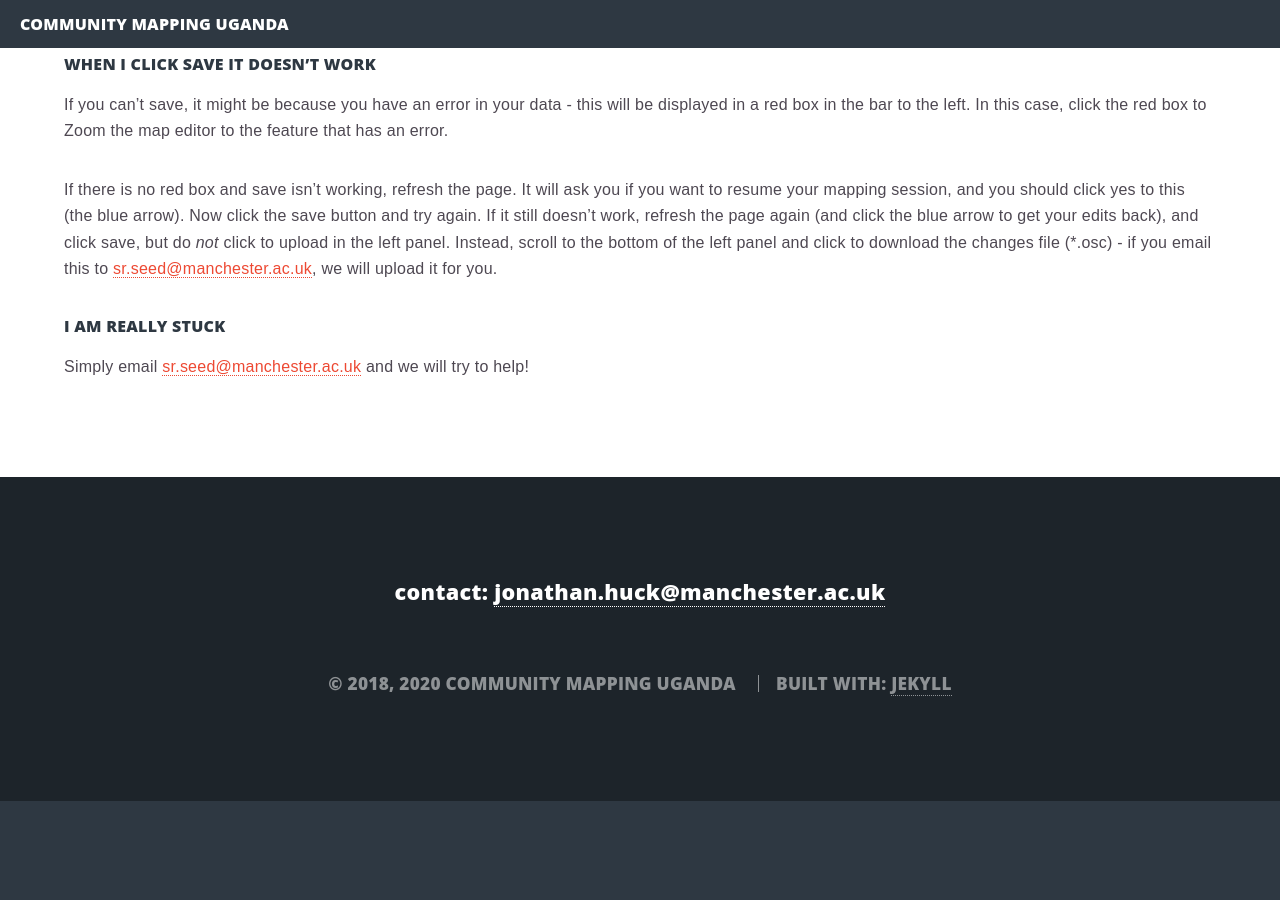
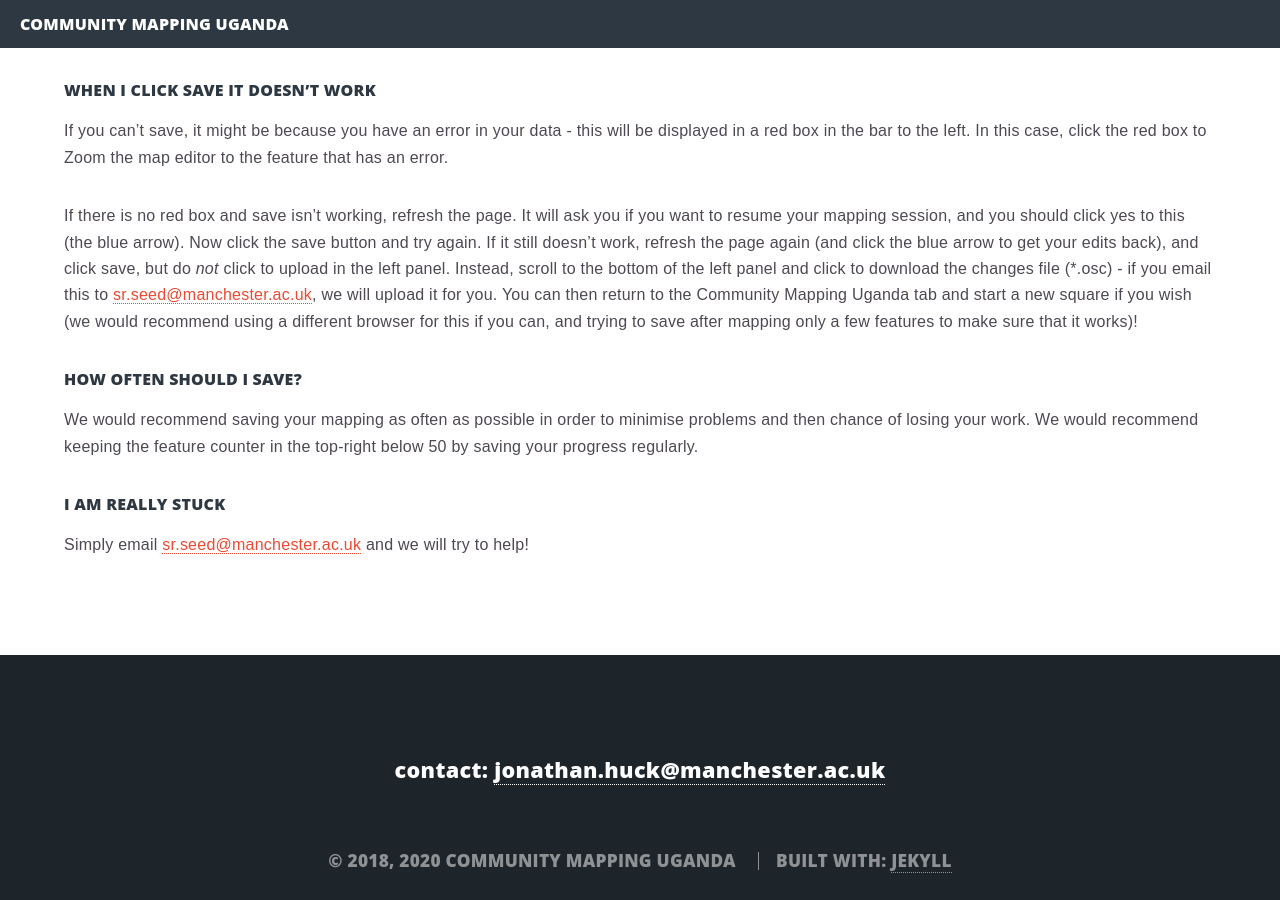
Before and after one commit to jonnyhuck/huckathon.org, a Jekyll site: the page built from faq.md, in a window 1280 px wide and 900 px high, scrolled down 2494 px. Built offline with Jekyll 4.4.1, drawn with Linux system fonts in a browser that asks for light colours; before the commit the page ends 3295 px from its top, so only the background shows below that; some of the changed text lies outside the part shown.

Commit message:
update faq

```diff
--- a/faq.md
+++ b/faq.md
@@ -11,12 +11,13 @@ title2: FAQs
 * [I am right-clicking on a hut/building to make it circular/square, and it is not giving me the menu that I am expecting.](#i-am-right-clicking-on-a-hutbuilding-to-make-it-circularsquare-and-it-is-not-giving-me-the-menu-that-i-am-expecting)
 * [What happens if I’m not sure how to label what I’ve mapped? e.g. if I’m not sure if it’s a track, minor road etc. Can I save it with edits to be checked?](#what-happens-if-im-not-sure-how-to-label-what-ive-mapped-eg-if-im-not-sure-if-its-a-track-minor-road-etc-can-i-save-it-with-edits-to-be-checked)
 * [OpenStreetMap is telling me my track doesn’t join up to anything, is it ok just to track part of a road/track and save it? ](#openstreetmap-is-telling-me-my-track-doesnt-join-up-to-anything-but-it-runs-on-outside-my-square-is-it-ok-just-to-track-part-of-a-roadtrack-and-save-it)
-* [I’ve started a road/track line then accidentally double clicked to finish, how do I go back to editing it/ continuing with it? ](#ive-started-a-roadtrack-line-then-accidentally-double-clicked-to-finish-how-do-i-go-back-to-editing-it-continuing-with-it)
+* [I’ve started a road/track line then accidentally double clicked to finish, how do I go back to editing it / continuing with it? ](#ive-started-a-roadtrack-line-then-accidentally-double-clicked-to-finish-how-do-i-go-back-to-editing-it-continuing-with-it)
 * [I noticed I went wrong on a section, but I’ve since mapped some other sections of my square, how do I delete it without losing my other work?](#i-noticed-i-went-wrong-on-a-section-but-ive-since-mapped-some-other-sections-of-my-square-how-do-i-delete-it-without-losing-my-other-work)
 * [Is it ok if I don’t complete everything in the square?](#is-it-ok-if-i-dont-complete-everything-in-the-square)
 * [Why can I not see the square in the editor?](#why-can-i-not-see-the-square-in-the-editor)
 * [Is it OK if I go outside of my square?](#is-it-ok-if-i-go-outside-of-my-square)
 * [When I click Save it doesn't work](#when-i-click-save-it-doesnt-work)
+* [How often should I save?](#how-often-should-i-save)
 * [I am really stuck](#i-am-really-stuck)
 
 ---
@@ -43,7 +44,7 @@ We check all of the data that our volunteers create (please *do not* tick the bo
 
 This is fine - where possible, it is good to connect lines to other lines, but if this is not possible (i.e. because there is nothing to connect it to) then it is perfectly fine to leave it for someone else to connect in the future. The warnings are just there to ensure that you haven't forgotten to connect them by accident - they can be safely ignored if there is nothing to connect to *(as the person who maps the adjacent square will likely connect them in the future!)*.
 
-#### I’ve started a road/track line then accidentally double clicked to finish, how do I go back to editing it/ continuing with it?
+#### I’ve started a road/track line then accidentally double clicked to finish, how do I go back to editing it / continuing with it?
 
 No problem, simply select the **line** tool again, and start your new line at the end of the previous one - it will seamlessly extend the original line - you can then set it to have the same classification, and this will be no different to if you had drawn it all in one go in the first place.
 
@@ -71,8 +72,12 @@ Yes, this is fine. Do not worry too much about the exact location of the square,
 
 If you can't save, it might be because you have an error in your data - this will be displayed in a red box in the bar to the left. In this case, click the red box to Zoom the map editor to the feature that has an error.
 
-If there is no red box and save isn't working, refresh the page. It will ask you if you want to resume your mapping session, and you should click yes to this (the blue arrow). Now click the save button and try again. If it still doesn't work, refresh the page again (and click the blue arrow to get your edits back), and click save, but do *not* click to upload in the left panel. Instead, scroll to the bottom of the left panel and click to download the changes file (*.osc) - if you email this to <span id='zoomMsg'></span>, we will upload it for you.
+If there is no red box and save isn't working, refresh the page. It will ask you if you want to resume your mapping session, and you should click yes to this (the blue arrow). Now click the save button and try again. If it still doesn't work, refresh the page again (and click the blue arrow to get your edits back), and click save, but do *not* click to upload in the left panel. Instead, scroll to the bottom of the left panel and click to download the changes file (*.osc) - if you email this to <span id='zoomMsg'></span>, we will upload it for you. You can then return to the Community Mapping Uganda tab and start a new square if you wish (we would recommend using a different browser for this if you can, and trying to save after mapping only a few features to make sure that it works)!
 <script>document.getElementById('zoomMsg').innerHTML = Tea.decrypt("8KROz/NSb7KWOb+Y7onNvTbwI4yK4EU6pyqY9GflodEN10U2PpH8nvxEFzyBwWcUl6APxVd1zht1CNiaLbfqCSkCewQ=", "huckathon");</script>
+
+#### How often should I save?
+
+We would recommend saving your mapping as often as possible in order to minimise problems and then chance of losing your work. We would recommend keeping the feature counter in the top-right below 50 by saving your progress regularly.
 
 #### I am really stuck
 
```
